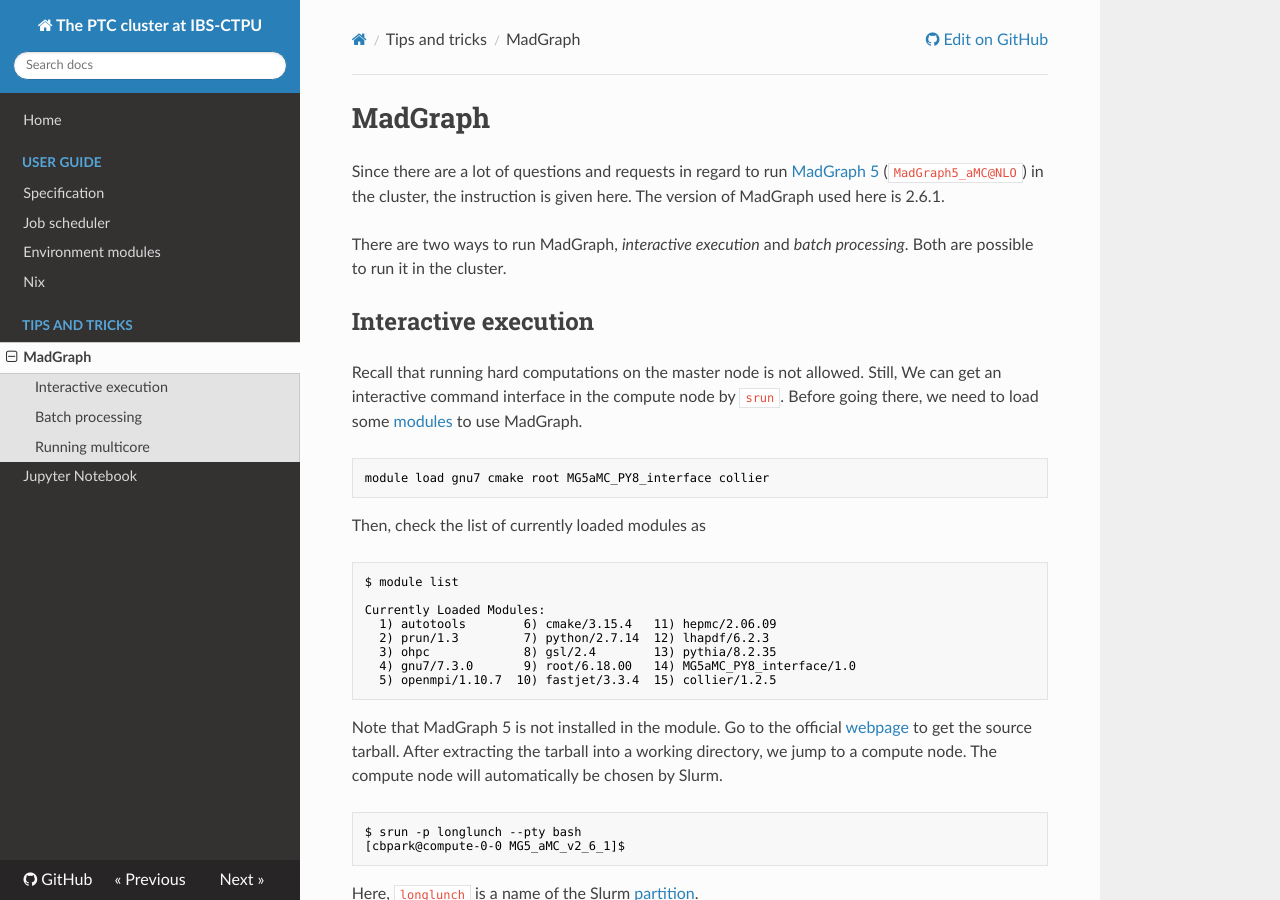
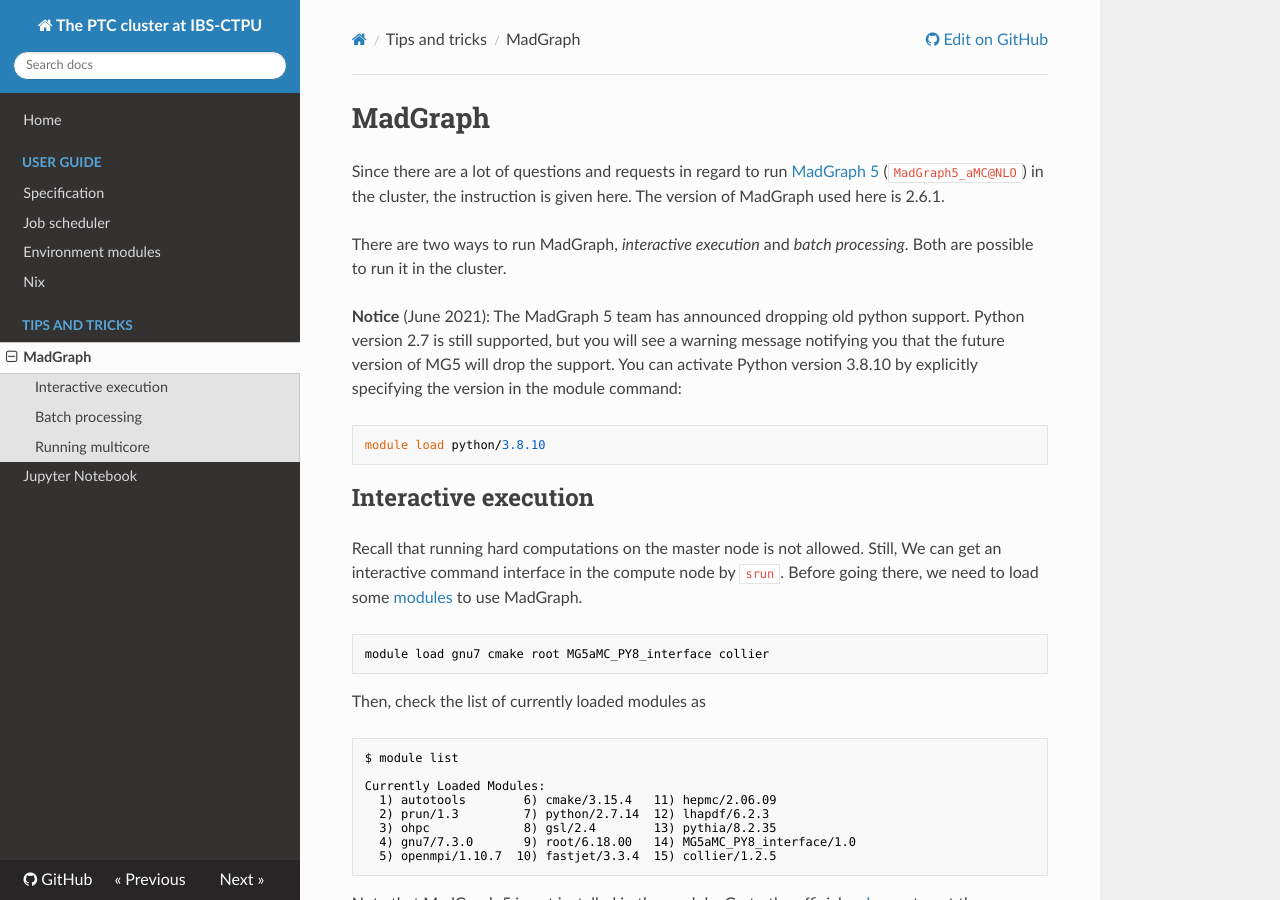
Before and after one commit to cbpark/ptc-cluster, an MkDocs documentation site: the page built from docs/tips-and-tricks/madgraph.md, in a window 1280 px wide and 900 px high. Built offline with MkDocs 1.6.1, drawn with Linux system fonts in a browser that asks for light colours; nearby versions of some CDN libraries; old or Windows-style settings are respelled for this version of MkDocs.

Commit message:
Add python3 to madgraph.md

````diff
--- a/docs/tips-and-tricks/madgraph.md
+++ b/docs/tips-and-tricks/madgraph.md
@@ -3,6 +3,12 @@
 Since there are a lot of questions and requests in regard to run [MadGraph 5](https://launchpad.net/mg5amcnlo) (`MadGraph5_aMC@NLO`) in the cluster, the instruction is given here. The version of MadGraph used here is 2.6.1.
 
 There are two ways to run MadGraph, _interactive execution_ and _batch processing_. Both are possible to run it in the cluster.
+
+**Notice** (June 2021): The MadGraph 5 team has announced dropping old python support. Python version 2.7 is still supported, but you will see a warning message notifying you that the future version of MG5 will drop the support. You can activate Python version 3.8.10 by explicitly specifying the version in the module command:
+
+```
+module load python/3.8.10
+```
 
 ## Interactive execution
 
````
